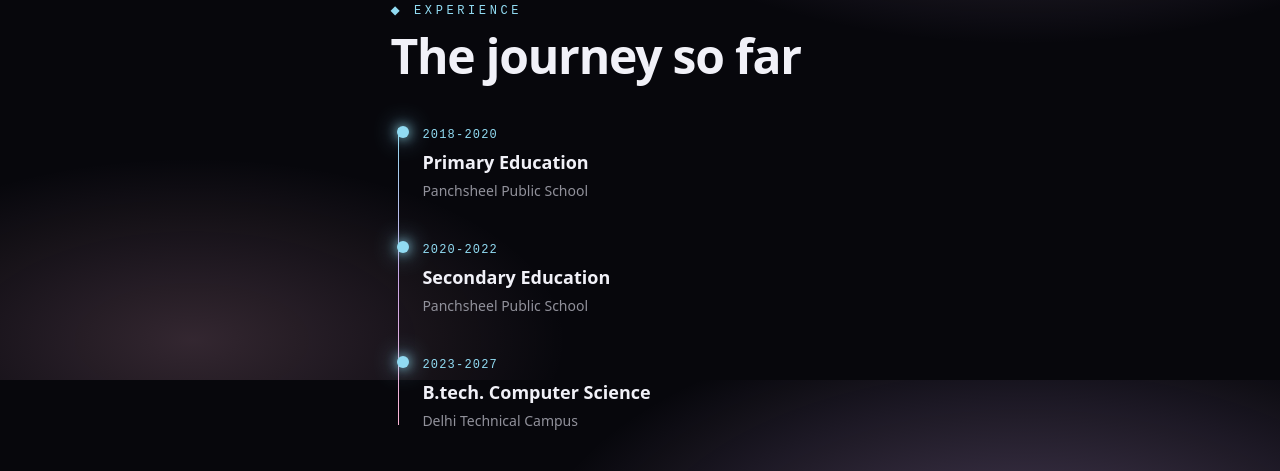
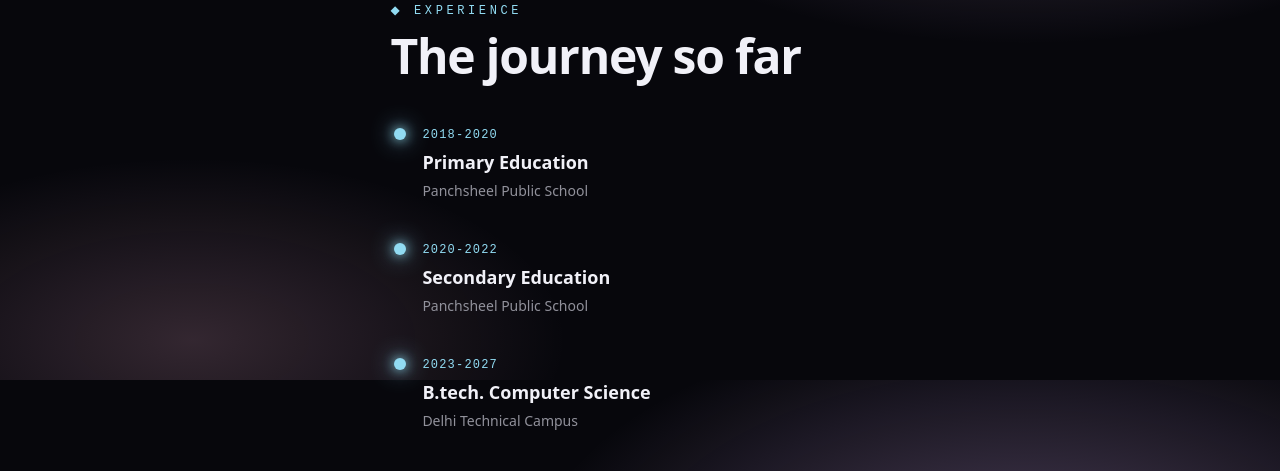
Before and after one commit to mayank-1584/portfolio, a React (Vite) app: page / in a window 1280 px wide. Shown: the part 2820-3291 px from the top of the page. Built offline with nearby package versions, Linux system fonts and the light colour scheme.

Commit message:
Update Timeline.tsx

```diff
--- a/src/components/Timeline.tsx
+++ b/src/components/Timeline.tsx
@@ -17,20 +17,14 @@ const items = [
     title: "B.tech. Computer Science",
     from: "Delhi Technical Campus",
   },
+
 ];
 
 export function Timeline() {
   return (
     <Section id="experience" eyebrow="Experience" title="The journey so far">
       <div className="relative pl-8">
-        {/* Line */}
-        <div
-          className="absolute left-2 top-2 bottom-2 w-px"
-          style={{
-            background:
-              "linear-gradient(180deg, var(--neon-cyan), var(--neon-purple), var(--neon-pink))",
-          }}
-        />
+
         {items.map((it, i) => (
           <motion.div
             key={it.year}
@@ -42,7 +36,7 @@ export function Timeline() {
           >
             {/* Dot */}
             <div
-              className="absolute -left-[1.6rem] top-1.5 w-3 h-3 rounded-full"
+              className="absolute -left-[1.8rem] top-[8px] w-3 h-3 rounded-full"
               style={{
                 background: "var(--neon-cyan)",
                 boxShadow: "0 0 12px var(--neon-cyan), 0 0 24px var(--neon-cyan)",
```
